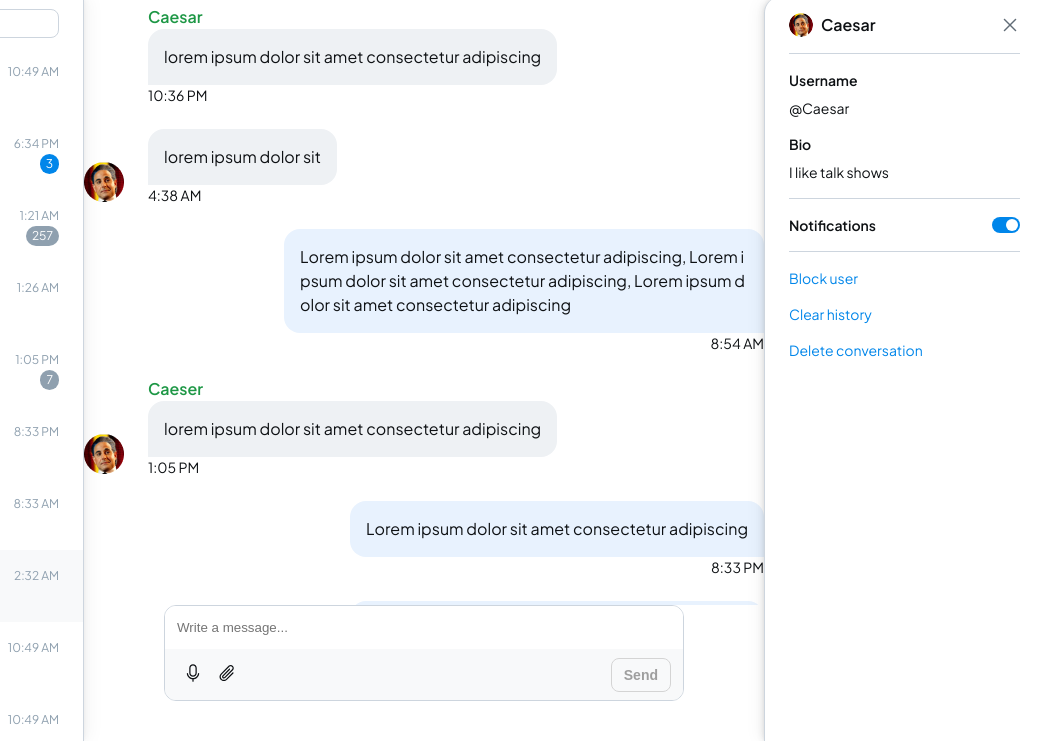
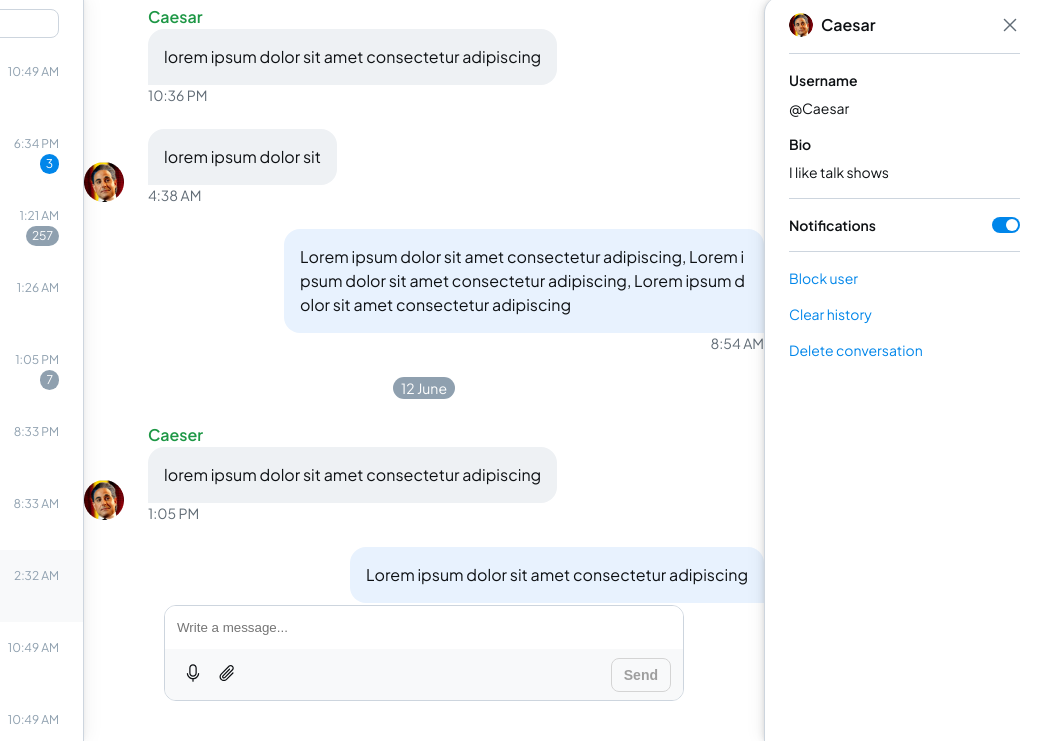
Before and after one commit to AbhishekD-256/E-message, a website built with webpack: page src/index.html in a window 1280 px wide. Shown: the part 59-800 px from the top of the page, 236-1280 px from the left. Built offline with nearby package versions, Linux system fonts and the light colour scheme; grey boxes are pictures that could not be loaded.

Commit message:
add sticky mixin and sticky date

```diff
--- a/src/index.html
+++ b/src/index.html
@@ -285,13 +285,15 @@
                             <span class="message-time  font-sm">8:54 AM</span>
                         </div>
                     </div>
-
+                    <div class="sticky-date">
+                        12 June
+                    </div>
                     <div class="message-wrap  first-in-msgs  last-in-msgs  fx  gap-lg">
                         <figure class="message-avatar">
                             <img src="./assets/images/caesar.png" alt="caesar chat avatar image">
                         </figure>
                         <div class="message-content  fx-col">
-                            <span class="message-sender  font-lg    fw-sb">Caeser</span>
+                            <span class="message-sender  font-lg  fw-sb">Caeser</span>
                             <p class="message   font-lg">lorem ipsum dolor sit amet consectetur adipiscing</p>
                             <span class="message-time  font-sm">1:05 PM</span>
                         </div>
--- a/src/sass/abstracts/_mixin.scss
+++ b/src/sass/abstracts/_mixin.scss
@@ -1,6 +1,11 @@
 @mixin position-abs($top,$left) {
     position: absolute;
     left: $left;
+    top: $top;
+}
+
+@mixin position-sticky($top) {
+    position: sticky;
     top: $top;
 }
 
--- a/src/sass/layout/_message-view.scss
+++ b/src/sass/layout/_message-view.scss
@@ -8,7 +8,7 @@
 
     &-view {
         flex-grow: 1;
-        padding-top: 8px;
+        padding-top: $spacing-sm;
         transform: rotate(0);
 
     }
@@ -27,10 +27,16 @@
         align-self: flex-end;
         visibility: hidden;
     }
+
     &-sender {
        color:  #1D9745;
        display: none;
     }
+
+    &-time {
+        color: $text-secondary-color;
+    }
+
     &-wrap {
         align-self:flex-start ;
         &.first-in-msgs {
@@ -76,10 +82,12 @@
             background: $light-bg-primary;
         }
     }
+
     &-input {
         padding: 14px 12px;
         width: 100%;
     }
+
     &-actions {
         padding: 8px 12px;
         background: #F8F9FA;
@@ -100,3 +108,12 @@
         }
     }
 }
+
+.sticky-date {
+    @include position-sticky(10px);
+    align-self: center;
+    padding: 2px 8px;
+    color: $light-bg-primary;
+    background-color: #8FA0AF;
+    border-radius: 999px;
+}
--- a/src/sass/layout/_side-menu.scss
+++ b/src/sass/layout/_side-menu.scss
@@ -6,13 +6,12 @@
     box-shadow: 6px 0px 16px 0px rgba(2, 17, 37, 0.04), 2px 0px 8px 0px rgba(2, 17, 37, 0.04), 0px 0px 4px 0px rgba(2, 17, 37, 0.04);
     overflow-y: auto;
     z-index: 1;
+
     &__header {
+        @include position-sticky(0);
         background:  $light-bg-primary;
         padding: 12px 24px 8px;
-        position: sticky;
-        top: 0;
         z-index: 10;
-
     }
 }
 
```
Also changed, not shown: dist/index.html, dist/styles/style.css.
